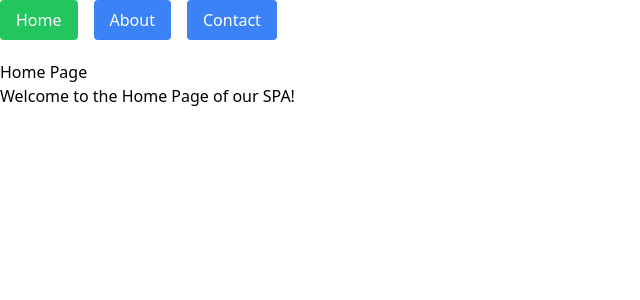
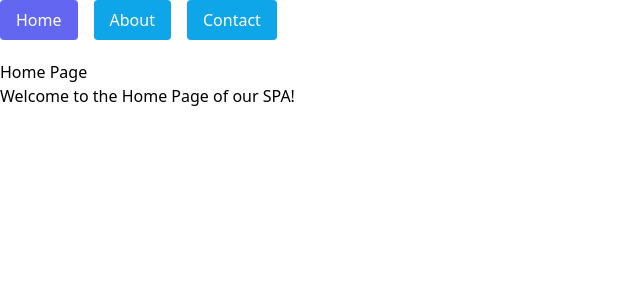
Before and after one commit to OliverKrieger/portfolio-website, a React (Vite) app: page / in a window 1280 px wide. Shown: the top 300 px of the page, without its empty margins (0-640 px from the left). Built offline with nearby package versions, Linux system fonts and the light colour scheme.

Commit message:
make button colours a bit more pleasing

```diff
--- a/src/components/TabButton.tsx
+++ b/src/components/TabButton.tsx
@@ -9,7 +9,7 @@ interface TabButtonProps {
 const TabButton: React.FC<TabButtonProps> = ({ label, active, onClick }) => {
     return (
         <button
-            className={`${active ? 'bg-green-500' : 'bg-blue-500'
+            className={`${active ? 'bg-indigo-500' : 'bg-sky-500'
                 } text-white px-4 py-2 rounded`}
             onClick={onClick}
         >
```
